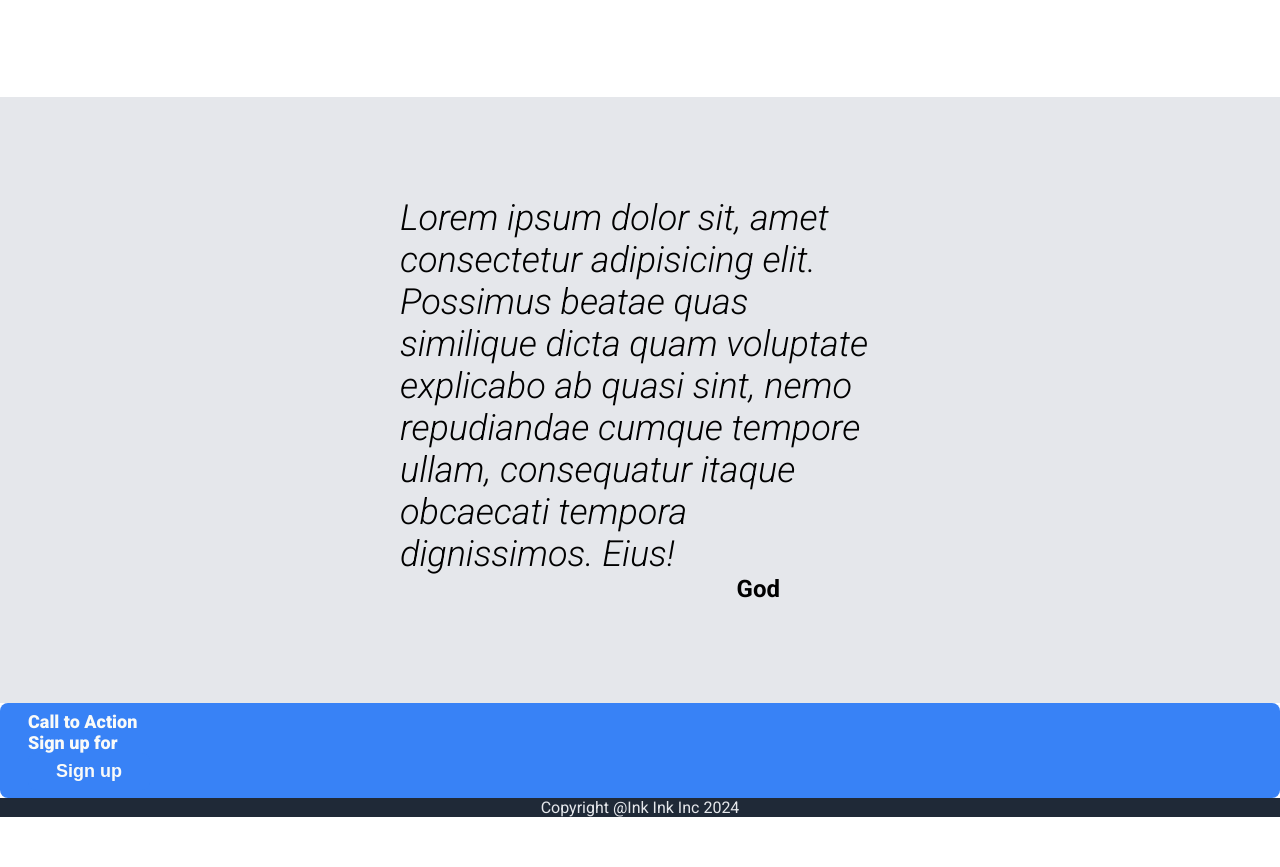
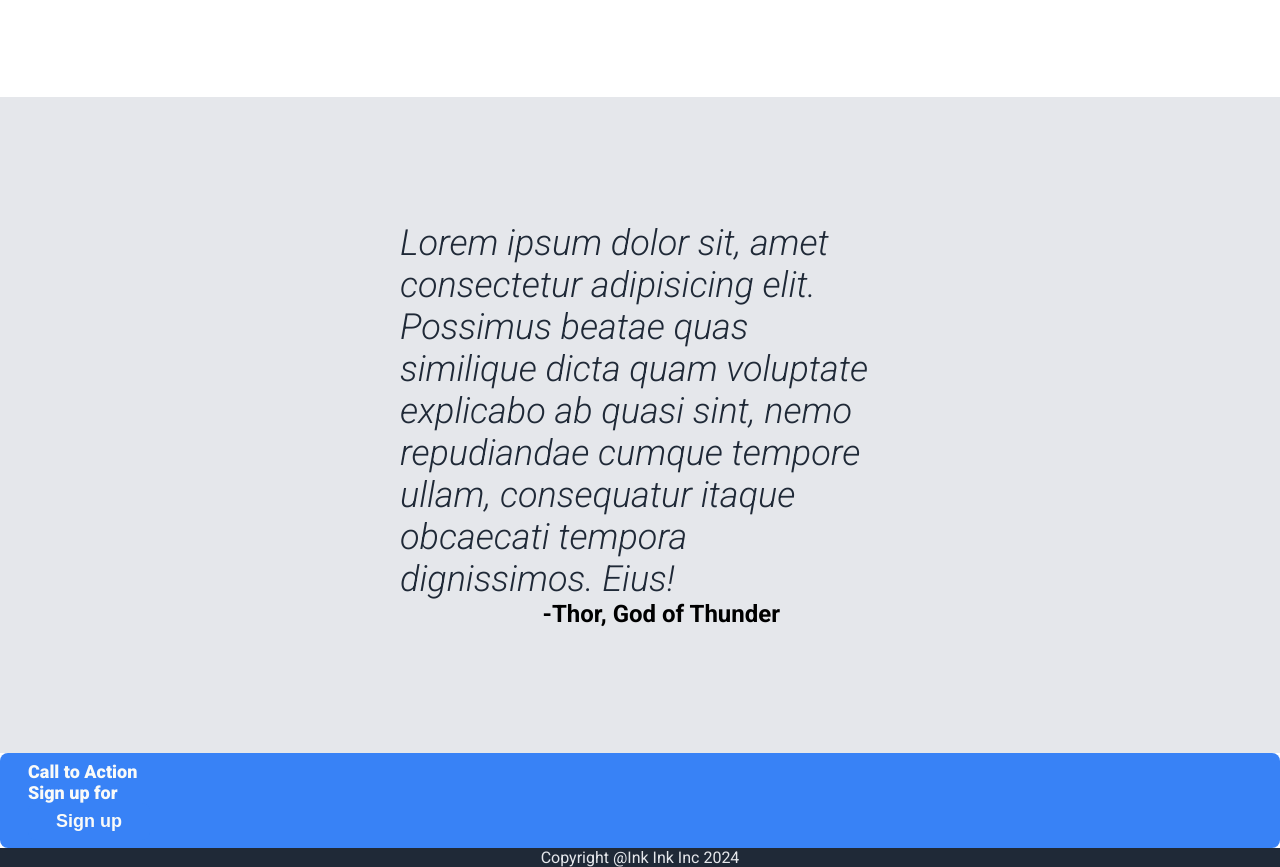
Before and after one commit to SochillyInept/landing-page, a plain HTML site: page index.html in a window 1280 px wide. Shown: the part 1139-2006 px from the top of the page. Before the commit the page ends 1956 px from the top, so only its background shows below. Drawn offline with Linux system fonts and the light colour scheme.

Commit message:
Tweak spaceing and text for quotation section

```diff
--- a/index.html
+++ b/index.html
@@ -73,7 +73,7 @@
 
         <div class="quotation">
             <div class="quote">Lorem ipsum dolor sit, amet consectetur adipisicing elit. Possimus beatae quas similique dicta quam voluptate explicabo ab quasi sint, nemo repudiandae cumque tempore ullam, consequatur itaque obcaecati tempora dignissimos. Eius!</div>
-            <div class="quoter">God</div>
+            <div class="quoter">-Thor, God of Thunder</div>
             <!-- <div class="quotest"</div-->
 
 
--- a/styles.css
+++ b/styles.css
@@ -140,10 +140,11 @@ h1 {
     background-color: #E5e7eb;
     justify-content: center;
     align-items: center;
-    padding: 100px 400px;
+    padding: 125px 400px;
 }
 
 .quote {
+    color: #1f2937;
     font-size: 36px;
     font-weight: 300;
     font-style: italic;
```
